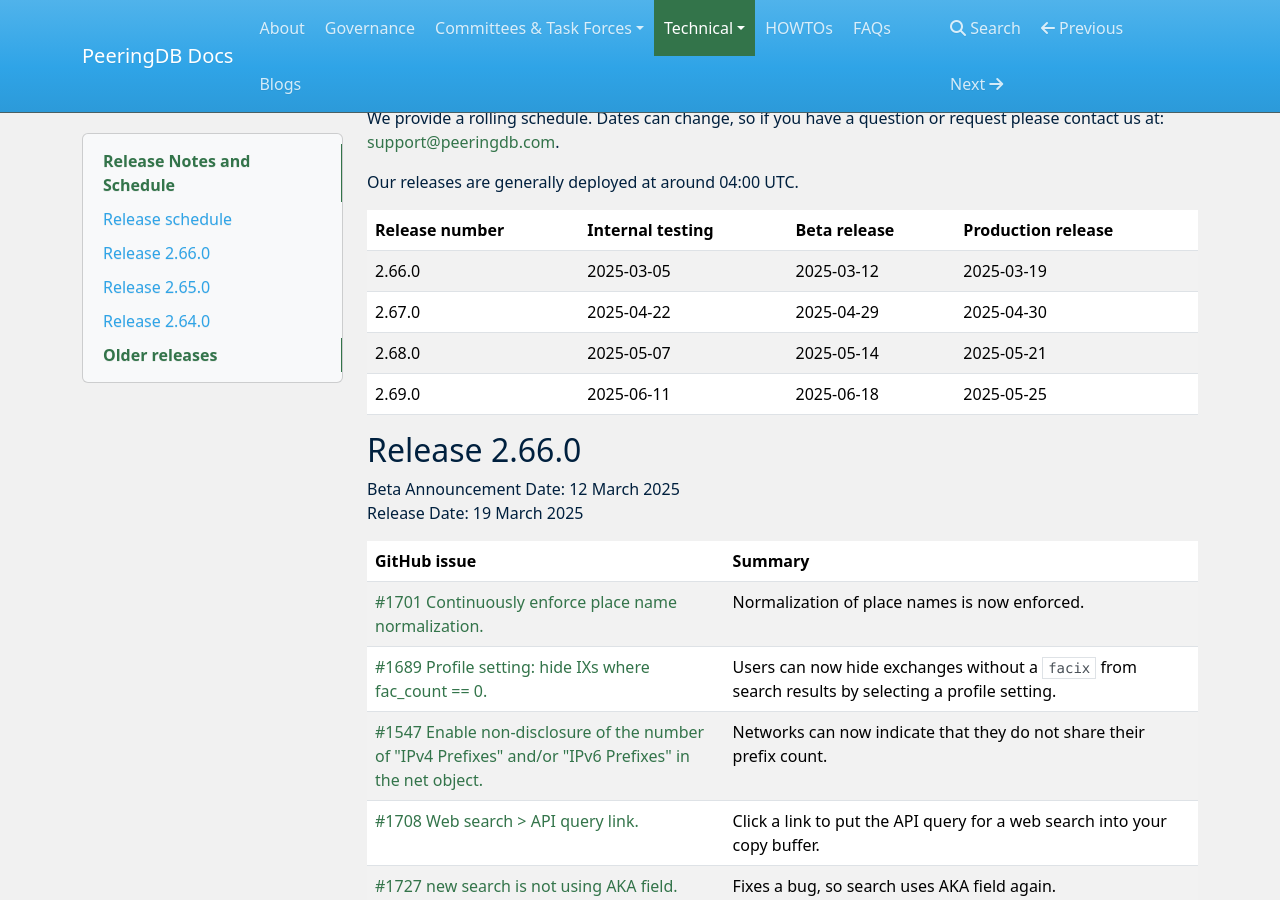
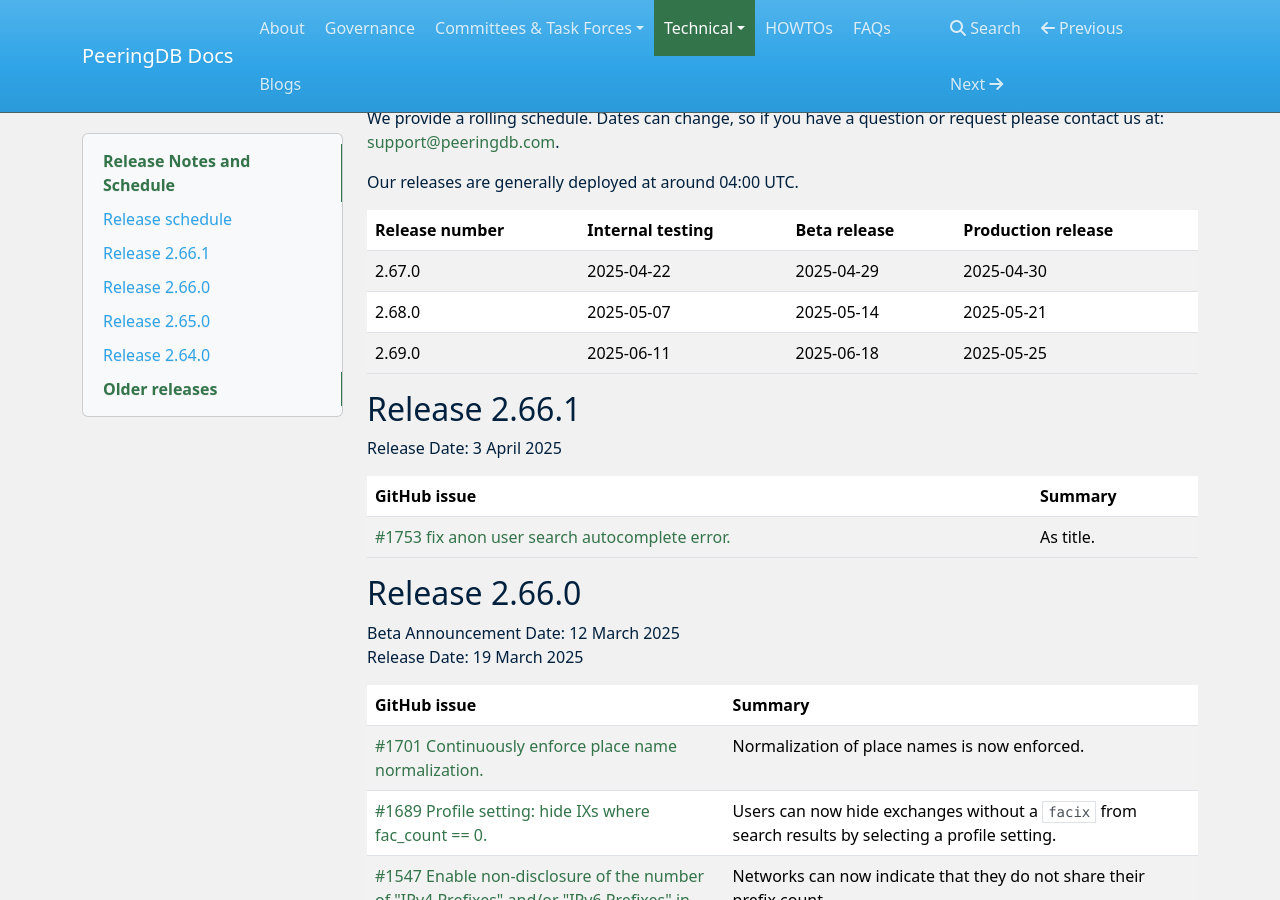
Before and after one commit to peeringdb/docs, an MkDocs documentation site: the page built from docs/release_notes/index.md, in a window 1280 px wide and 900 px high, scrolled down 324 px. Built offline with MkDocs 1.6.1, drawn with Linux system fonts in a browser that asks for light colours; nearby versions of some CDN libraries.

Commit message:
2.66.1 release notes and April PC notes (#371)
1. Release not for 2.66.1
2. PC meeting notes for April 2025

```diff
--- a/docs/release_notes/index.md
+++ b/docs/release_notes/index.md
@@ -14,10 +14,18 @@
 
 | **Release number** | **Internal testing** | **Beta release** | **Production release** |
 | -------------- | ---------------- | ------------ | ------------------ |
-| 2.66.0 | 2025-03-05 | 2025-03-12 | 2025-03-19 |
 | 2.67.0 | 2025-04-22 | 2025-04-29 | 2025-04-30 |
 | 2.68.0 | 2025-05-07 | 2025-05-14 | 2025-05-21 |
 | 2.69.0 | 2025-06-11 | 2025-06-18 | 2025-05-25 |
+
+## Release 2.66.1
+
+Release Date: 3 April 2025
+
+| **GitHub issue** | **Summary** |
+| ----------------- | ----------- |
+| [#1753 fix anon user search autocomplete error.](https://github.com/peeringdb/peeringdb/pull/1753) | As title.|
+
 
 ## Release 2.66.0
 
```
Also changed, not shown: docs/committee/product/index.md (+1 -0 lines), 1 other file.
